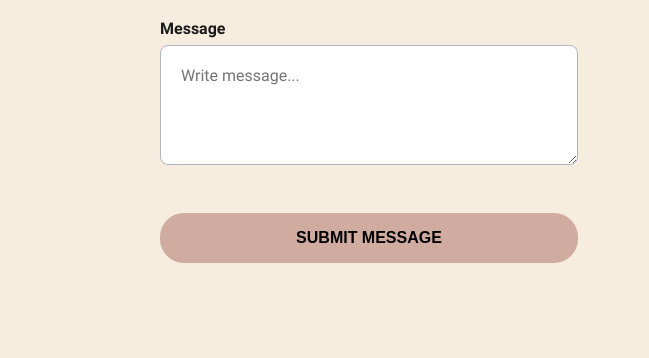
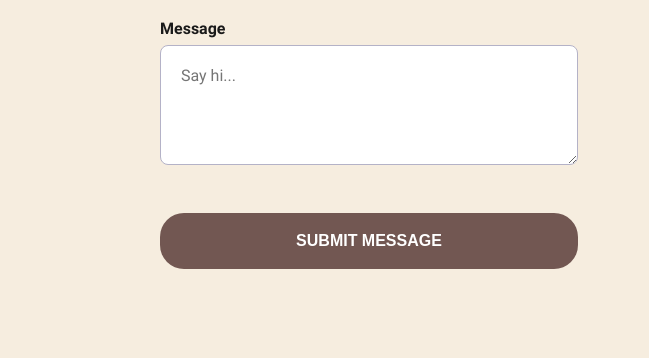
Before and after one commit to embee-k/the-artisan-atlas, an Eleventy site: page src/content/pages/contact.html in a window 1280 px wide. Shown: the part 437-795 px from the top of the page, 0-649 px from the left. Built offline with nearby package versions, Linux system fonts and the light colour scheme; Eleventy itself is replaced by a stand-in of ours; files that its build step writes are made by us from their sources; grey boxes are pictures that could not be loaded.

Commit message:
cleanup cs-button-solid

```diff
--- a/src/_includes/layouts/base.html
+++ b/src/_includes/layouts/base.html
@@ -65,7 +65,7 @@
         <main id="main">
             {% block body %}{% endblock %}
         </main>
-        {% include "components/footer.html" %}
+        <!-- TO DO: make sure to include footer back here, when I'm happy with it-->
 
     </body>
 </html>
--- a/src/assets/css/root.css
+++ b/src/assets/css/root.css
@@ -61,24 +61,32 @@
   }
   .cs-button-solid {
     z-index: 1;
-    position: relative;
-    display: inline-block;
-    background-color: var(--primary);
+    background-color: var(--secondary);
     width: auto;
-    padding: 0 1.875rem;
-    text-decoration: none;
     text-transform: uppercase;
-    font-size: 1rem;
-    line-height: 3.125em;
-    font-weight: bold;
-    color: #000;
-    transition: color 0.3s;
+    font-size: calc(16 / 16 * 1rem);
     transition-delay: 0.1s;
     text-align: center;
     border-radius: clamp(0.75rem, 2vw, 1.5rem);
+
+    /* 46px - 56px */
+    line-height: clamp(2.875em, 5.5vw, 3.5em);
+    text-decoration: none;
+    font-weight: 700;
+    text-align: center;
+    margin: auto;
+    color: #fff;
+    min-width: calc(150 / 16 * 1rem);
+    padding: 0 calc(16 / 16 * 1rem);
+    background-color: var(--secondary);
+    display: inline-block;
+    position: relative;
+    /* prevents padding from adding to the width */
+    box-sizing: border-box;
+    transition: color 0.3s;
   }
   .cs-button-solid:hover {
-    color: #fff;
+    color: var(--secondary);
     border-radius: clamp(0.75rem, 2vw, 1.5rem);
   }
   .cs-button-solid:hover:before {
@@ -93,7 +101,7 @@
     content: "";
     opacity: 1;
     display: block;
-    background-color: #000;
+    background-color: var(--primary);
     height: 100%;
     width: 0;
     transition: width 0.3s;
--- a/src/content/pages/contact.html
+++ b/src/content/pages/contact.html
@@ -37,10 +37,6 @@ eleventyNavigation:
             <img class="cs-graphic cs-lines" loading="lazy" decoding="async" src="https://csimg.nyc3.cdn.digitaloceanspaces.com/Images/Graphics/mesh-reverse.svg" alt="graphic" width="150" height="165" aria-hidden="true">
         </div>
         <div class="cs-wrapper">
-          <!--  <div class="cs-content">
-                <span class="cs-topper">How to Get Started</span>
-                <h2 class="cs-title">Simple Steps to Get Our Services</h2>
-            </div>-->
             <form id="cs-form" name="Contact Form" method="post">
                 <div class="cs-content">
                     <span class="cs-topper">Contact</span>
@@ -57,7 +53,7 @@ eleventyNavigation:
                 </label>
                 <label class="cs-label-message">
                     Message
-                    <textarea required name="Message" id="message" placeholder="Write message..."></textarea>
+                    <textarea required name="Message" id="message" placeholder="Say hi..."></textarea>
                 </label>
                 <button class="cs-button-solid" type="submit">Submit Message</button>
             </form>
```
Also changed, not shown: src/assets/css/hero.css (+1 -28 lines).
